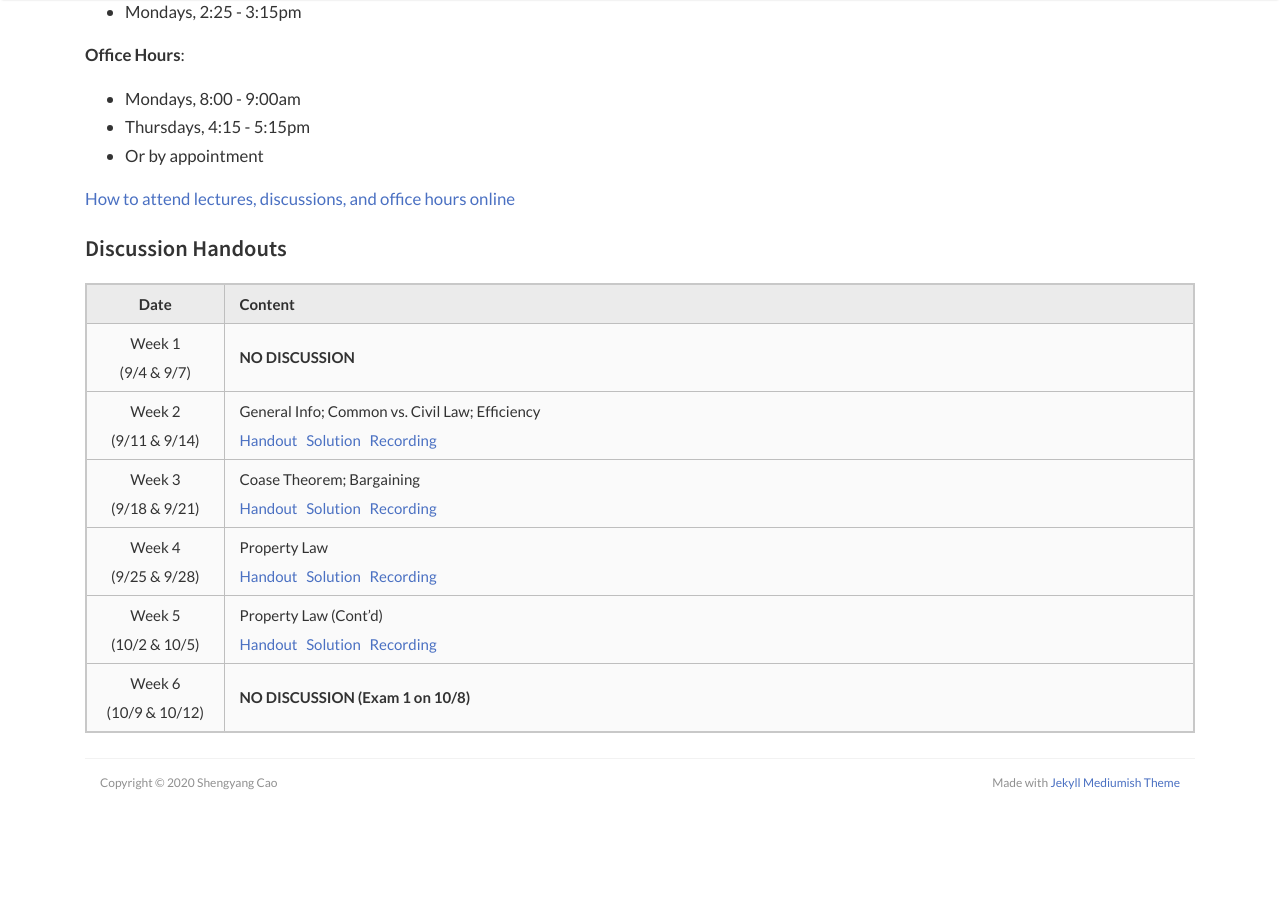
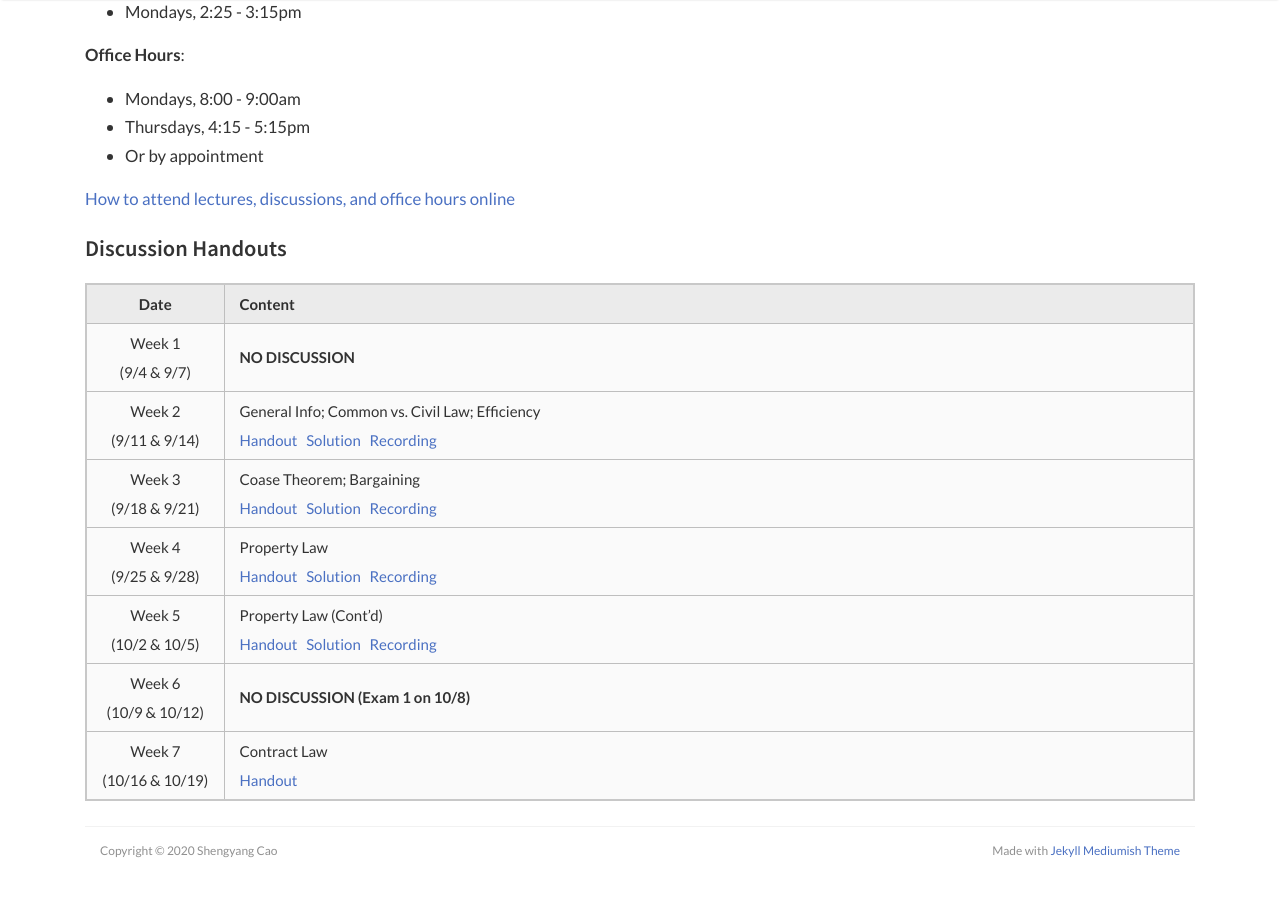
Before and after one commit to scaotravis/scaotravis.github.io, a Jekyll site: the page built from _posts/2020-08-04-teaching-fa-522.md, in a window 1280 px wide and 900 px high, scrolled down 590 px. Shown: the top 897 px of the window. Built offline with Jekyll 4.4.1, drawn with Linux system fonts in a browser that asks for light colours; nearby versions of some CDN libraries; comment, search, counter and statistics services are not loaded; before the commit the page ends 1422 px from its top, so only the background shows below that.

Commit message:
dis 5: upload handout

```diff
--- a/_posts/2020-08-04-teaching-fa-522.md
+++ b/_posts/2020-08-04-teaching-fa-522.md
@@ -36,3 +36,4 @@ permalink: /teaching/fa20-522
 | Week 4 <br> (9/25 & 9/28) | Property Law <br> [Handout]({{ site.url }}/downloads/teaching/fa20-522/522_fa20_dis-3_handout.pdf) &nbsp; [Solution]({{ site.url }}/downloads/teaching/fa20-522/522_fa20_dis-3_sol.pdf) &nbsp; [Recording](https://us-lti.bbcollab.com/recording/1039ea5afe6440ec812b5f33fb97329e)|
 | Week 5 <br> (10/2 & 10/5) | Property Law (Cont'd) <br> [Handout]({{ site.url }}/downloads/teaching/fa20-522/522_fa20_dis-4_handout.pdf) &nbsp; [Solution]({{ site.url }}/downloads/teaching/fa20-522/522_fa20_dis-4_sol.pdf) &nbsp; [Recording](https://us-lti.bbcollab.com/recording/b547a3cbb8714b8fa7332c2023b35ccf)|
 | Week 6 <br> (10/9 & 10/12) | **NO DISCUSSION (Exam 1 on 10/8)** |
+| Week 7 <br> (10/16 & 10/19) | Contract Law <br> [Handout]({{ site.url }}/downloads/teaching/fa20-522/522_fa20_dis-5_handout.pdf) |
```
Also changed, not shown: 6 other files.
